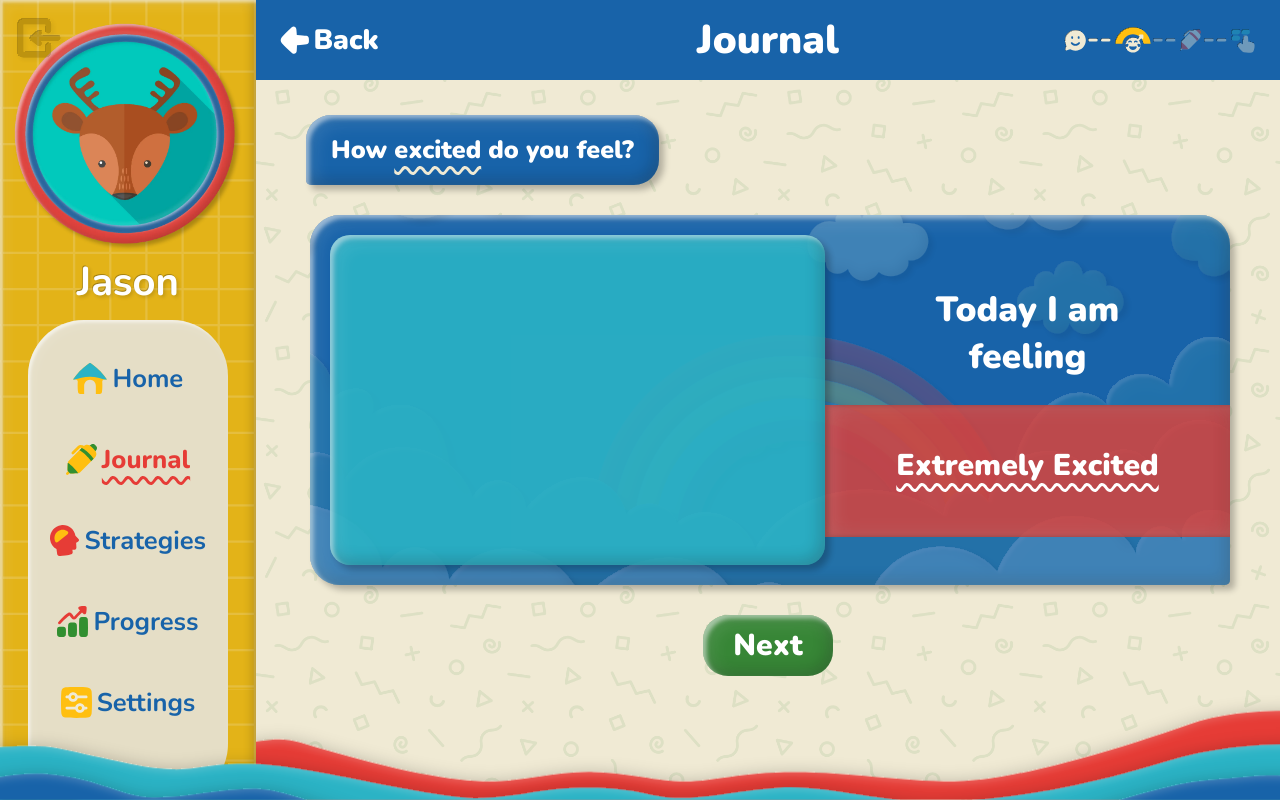
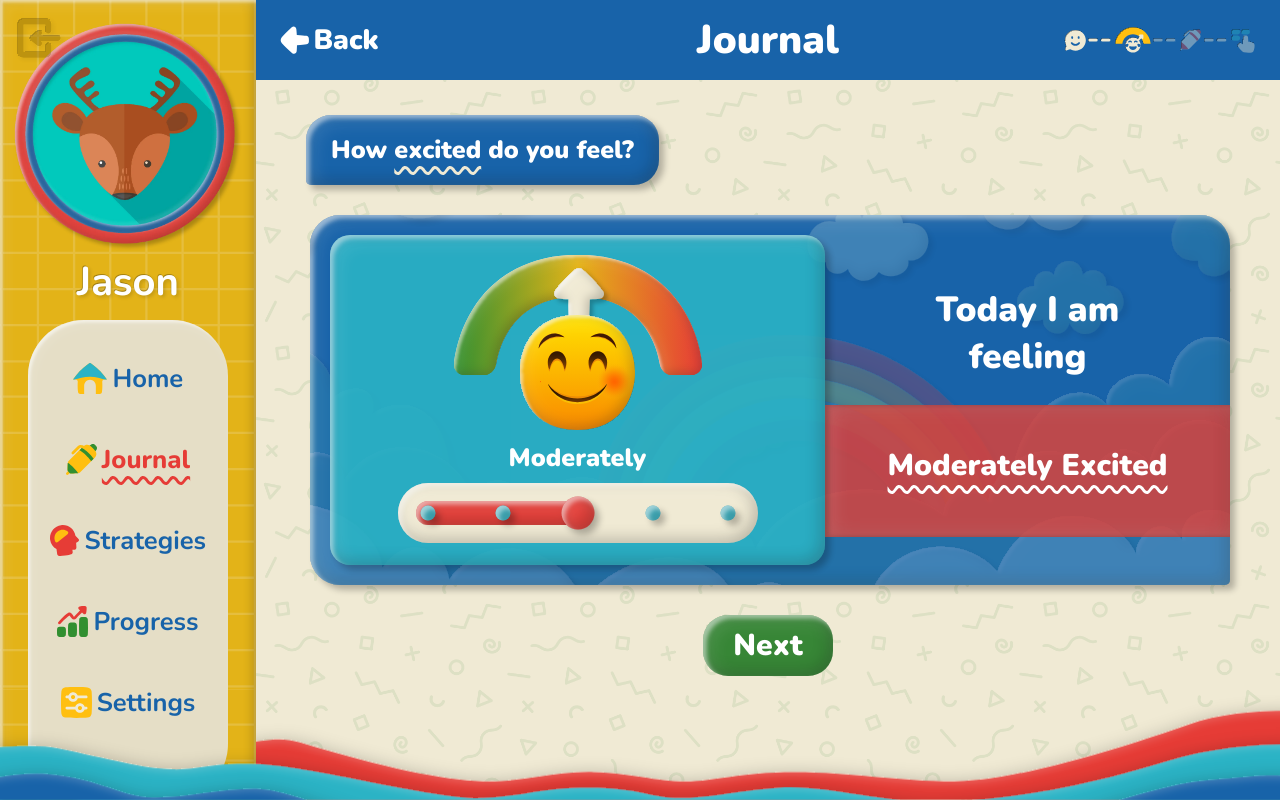
Before and after one commit to DakotaPennwest/Team-Workaholics-Capstone, a PHP site: page /journalEmotionIntensity.html in a window 1280 px wide. Run offline with PHP 8.4, Linux system fonts and the light colour scheme.

Commit message:
Added Intensity Selection html css and javascript
- Adds functionality for user to select an emotional intensity
- Added javascript that updates almost everything dynamically
- Still need to add the ability to show the selected emotion as right now, it's just using excited as a test
- Also added a new folder that I think we should store separate javascript files in

```diff
--- a/journalEmotionIntensity.html
+++ b/journalEmotionIntensity.html
@@ -104,7 +104,37 @@
                 <!-- The Emotion Selection Form-->
                 <div class="emotion-selection-form">
                     <div class="left-content-container">
+                         <div class="left-content-container-top">
 
+                            <img src="./images/intensityBar/intensityBar3.svg" alt="selected intensity" class="selected-intensity-bar" id="selectedIntensityBar">
+                            <img src="./images/emotions/testEmoji.svg" alt="selected emotion emoji" class="selected-emotion-emoji" id="selectedEmotionEmoji">
+
+                         </div>
+
+                         <div class="left-content-container-middle">
+                            <div class="left-content-selected-emotion-container" id="selectedIntensity">Extremely</div>
+                         </div>
+
+                         <div class="left-content-container-bottom">
+
+                            <div class="slider-box">
+                                <div class="slider">
+                                  <!-- The progress line that grows from the first stop to the current stop -->
+                                  <div class="slider-progress"></div>
+
+                                  <!-- Five stops, equally spaced using inline styles -->
+                                  <div class="slider-stop" data-stop="1" style="left: 0%;"></div>
+                                  <div class="slider-stop" data-stop="2" style="left: 25%;"></div>
+                                  <div class="slider-stop" data-stop="3" style="left: 50%;"></div>
+                                  <div class="slider-stop" data-stop="4" style="left: 75%;"></div>
+                                  <div class="slider-stop" data-stop="5" style="left: 100%;"></div>
+
+                                  <!-- The red handle that shows the current selection -->
+                                  <div class="slider-handle"></div>
+                                </div>
+                              </div>
+
+                         </div>
                     </div>
 
                     <div class="right-content-container">
@@ -140,6 +170,6 @@
 
 
 
-
+    <script src="scripts/journalIntensity.js"></script>
 </body>
 </html>
--- /dev/null
+++ b/scripts/journalIntensity.js
@@ -0,0 +1,129 @@
+document.addEventListener("DOMContentLoaded", function() {
+    // Grab all required elements.
+    const stops = document.querySelectorAll('.slider-stop');
+    const handle = document.querySelector('.slider-handle');
+    const progress = document.querySelector('.slider-progress');
+    const slider = document.querySelector('.slider');
+
+    // Global offset (in pixels) to move the progress line's start position left of the first dot.
+    const offset = 12;
+
+    // This function updates the text in the UI based on which stop was selected.
+    // It reads the data-stop attribute from the stop element to determine the intensity.
+    function updateIntensityText(stopElement) {
+      // Mapping from the stop value to an intensity adjective.
+      const intensityMapping = {
+        "1": "Barely",
+        "2": "Somewhat",
+        "3": "Moderately",
+        "4": "Very",
+        "5": "Extremely"
+      };
+      // Get the stop's intensity value (as a string).
+      const intensityValue = stopElement.dataset.stop;
+      // Look up the adjective (default to an empty string if not found).
+      const adjective = intensityMapping[intensityValue] || "";
+
+      // Update the two UI text elements:
+      // 1. This element shows just the intensity.
+      document.getElementById("selectedIntensity").innerText = adjective;
+      // 2. This element shows both the intensity and the emotion (here, "Excited").
+      // (This can be updated later to reflect the actual selected emotion.)
+      document.getElementById("selectedEmotionName").innerText = adjective + " Excited";
+
+      // Update the intensity bar image based on the selected stop.
+      // It will load the image intensityBar1.svg, intensityBar2.svg, etc.
+      document.getElementById("selectedIntensityBar").src = `./images/intensityBar/intensityBar${intensityValue}.svg`;
+    }
+
+    // Updates the slider when a stop is clicked.
+    function updateSliderByStop(stop) {
+      const sliderRect = slider.getBoundingClientRect();
+      const stopRect = stop.getBoundingClientRect();
+      const centerX = stopRect.left - sliderRect.left + stopRect.width / 2;
+      handle.style.left = centerX + 'px';
+
+      // Get the center position of the first stop.
+      const firstStop = stops[0];
+      const firstRect = firstStop.getBoundingClientRect();
+      const firstCenter = firstRect.left - sliderRect.left + firstRect.width / 2;
+
+      // Start the progress line offset pixels to the left of the first stop’s center.
+      progress.style.left = (firstCenter - offset) + 'px';
+      // Set the width so that it spans from the offset start to the selected stop’s center.
+      progress.style.width = (centerX - (firstCenter - offset)) + 'px';
+
+      // Update the UI text and image based on the selected stop.
+      updateIntensityText(stop);
+    }
+
+    // Attach click events to each stop.
+    stops.forEach(stop => {
+      stop.addEventListener('click', function() {
+        updateSliderByStop(this);
+      });
+    });
+
+    // Variables for drag handling.
+    let isDragging = false;
+    let dragSliderRect = null;
+    let stopsPositions = [];
+
+    // When the user presses down on the handle, start the drag.
+    handle.addEventListener('mousedown', function(e) {
+      isDragging = true;
+      dragSliderRect = slider.getBoundingClientRect();
+      // Calculate and store the center positions for all stops relative to the slider.
+      stopsPositions = [];
+      stops.forEach(stop => {
+        const stopRect = stop.getBoundingClientRect();
+        const pos = stopRect.left - dragSliderRect.left + stopRect.width / 2;
+        stopsPositions.push(pos);
+      });
+      e.preventDefault();
+    });
+
+    // While dragging, update the handle and progress line positions.
+    document.addEventListener('mousemove', function(e) {
+      if (!isDragging) return;
+      let x = e.clientX - dragSliderRect.left;
+      // Clamp x between the first and last stops.
+      const minX = stopsPositions[0];
+      const maxX = stopsPositions[stopsPositions.length - 1];
+      if (x < minX) x = minX;
+      if (x > maxX) x = maxX;
+      handle.style.left = x + 'px';
+
+      // Update the progress line with the offset.
+      progress.style.left = (stopsPositions[0] - offset) + 'px';
+      progress.style.width = (x - (stopsPositions[0] - offset)) + 'px';
+    });
+
+    // On mouseup, snap the handle to the nearest stop and update the progress line.
+    document.addEventListener('mouseup', function(e) {
+      if (!isDragging) return;
+      isDragging = false;
+      const handleRect = handle.getBoundingClientRect();
+      const currentX = handleRect.left - dragSliderRect.left + handleRect.width / 2;
+
+      // Determine the stop position closest to the handle's current center.
+      let nearestPos = stopsPositions[0];
+      let nearestIndex = 0;
+      stopsPositions.forEach((pos, index) => {
+        if (Math.abs(pos - currentX) < Math.abs(nearestPos - currentX)) {
+          nearestPos = pos;
+          nearestIndex = index;
+        }
+      });
+
+      handle.style.left = nearestPos + 'px';
+      progress.style.left = (stopsPositions[0] - offset) + 'px';
+      progress.style.width = (nearestPos - (stopsPositions[0] - offset)) + 'px';
+
+      // Update the UI text and image based on the snapped stop.
+      updateIntensityText(stops[nearestIndex]);
+    });
+
+    // Initialize the slider at a default stop (for example, the third stop).
+    updateSliderByStop(stops[2]);
+  });
--- a/styles/journalEmotionIntensity.css
+++ b/styles/journalEmotionIntensity.css
@@ -92,7 +92,6 @@
     pointer-events: none; /* Make it non-interactive */
 }
 
-
 /* Foreground (yellow) rectangle styling */
 .left-content-container {
     height: 100%;
@@ -114,6 +113,62 @@
     opacity: 0.9; /* Apply the 70% opacity here */
     z-index: -1; /* Ensure it stays behind the content */
     box-shadow: var(--main-shading-with-drop-shadow);
+}
+
+.left-content-container-top {
+    position: relative;
+    display: flex;
+    height: 60%;
+    width: 100%;
+    align-items: center;
+    justify-content: center; /* Centers emoji horizontally */
+    align-items: center; /* Sticks emoji to the top */
+}
+
+.selected-emotion-emoji {
+    position:absolute;
+    height: 115px;
+    width: 115px;
+    top: 80px;
+}
+
+.selected-intensity-bar{
+    position:absolute;
+    height: 250px;
+    width: 250px;
+    top: -30px;
+}
+
+.left-content-container-middle {
+    position: relative;
+    height: 15%;
+    width: 100%;
+    display: flex;
+    flex-direction: column; /* Stack items vertically */
+    align-items: center;
+    display: flex;
+    justify-content: center; /* Centers text horizontally */
+    align-items: center; /* Sticks flex items to the bottom */
+    text-align: center; /* Ensures text is centered */
+}
+
+.left-content-selected-emotion-container {
+    font-family: 'Nunito', sans-serif;
+    font-style: normal;
+    font-weight: 900;
+    font-size: 25px;
+    color: var(--pure-white);
+}
+
+.left-content-container-bottom {
+    position: relative;
+    height: 25%;
+    width: 100%;
+    display: flex;
+    flex-direction: column; /* Stack items vertically */
+    align-items: flex-start;
+    justify-content: flex-start; /* Centers at top */
+    align-items: center; /* Sticks flex items to the bottom */
 }
 
 /* Left-side content container */
@@ -178,7 +233,7 @@
     color: var(--pure-white);
     text-decoration: underline;
     text-decoration: var(--pure-white) wavy underline;
-    text-underline-offset: 20%;
+    text-underline-offset: 25%;
     text-decoration-thickness: 10%;
     margin-bottom: 12px; /* Adjust value to move text up */
 }
@@ -215,3 +270,64 @@
     background-color: var(--main-green);
     box-shadow: 0 0 0 4px var(--main-yellow-bold), var(--main-shading-with-drop-shadow); /* Add a yellow outline and default shading */
 }
+
+
+
+/* The outer container: a white box with rounded corners */
+.slider-box {
+    background: var(--main-off-white);
+    border-radius: 100px;
+    padding: 30px;
+    padding-top: 15px;
+    padding-bottom: 15px;
+    width: 300px;
+    box-shadow: var( --main-light-shading);
+  }
+
+  /* The slider container where all elements are absolutely positioned */
+  .slider {
+    position: relative;
+    height: 30px;
+  }
+
+  /* The progress line (red) that shows the range from the first stop to the current selection */
+  .slider-progress {
+    position: absolute;
+    background: var(--main-red);
+    height: 24px;
+    top: 50%;
+    transform: translateY(-50%);
+    border-radius: 1000px;
+    z-index: 1;
+    box-shadow: var( --main-light-shading);
+  }
+
+  /* Each discrete cyan stop */
+  .slider-stop {
+    position: absolute;
+    width: 15px;
+    height: 15px;
+    background: var(--main-cyan);
+    border-radius: 50%;
+    top: 50%;
+    /* Center the circle on its left coordinate */
+    transform: translateX(-50%) translateY(-50%);
+    z-index: 2;
+    cursor: pointer;
+    box-shadow: var(--main-shading-with-drop-shadow);
+  }
+
+  /* The red handle, which is larger than the stops */
+  .slider-handle {
+    position: absolute;
+    width: 33px;
+    height: 33px;
+    background: var(--main-red);
+    border-radius: 50%;
+    top: 50%;
+    /* Center the handle on its left coordinate */
+    transform: translateX(-50%) translateY(-50%);
+    z-index: 3;
+    cursor: pointer;
+    box-shadow: var(--main-shading-with-drop-shadow);
+  }
```
Also changed, not shown: images/intensityBar/intensityBar1.svg (added), images/intensityBar/intensityBar2.svg (added), images/intensityBar/intensityBar3.svg (added), images/intensityBar/intensityBar4.svg (added), images/intensityBar/intensityBar5.svg (added).
